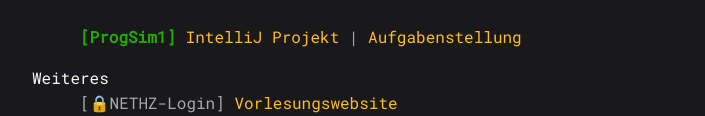
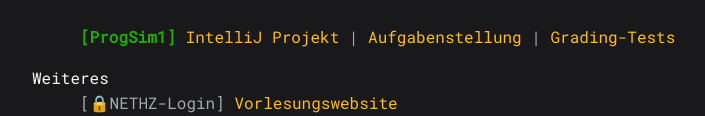
Before and after one commit to HenrikPaetzold/HenrikPaetzold.github.io, a plain HTML site: page index.html in a window 1280 px wide. Shown: the part 472-588 px from the top of the page, without its empty margins (60-765 px from the left). Drawn offline with Linux system fonts and the light colour scheme.

Commit message:
Add gradingtests

```diff
--- a/index.html
+++ b/index.html
@@ -62,7 +62,7 @@
 
                     <ul>
                         <li>
-                            <span class="pulsating-text green">[ProgSim1]</span> <a target="_blank" rel="noopener noreferrer" href="downloads/eprog25/additional_material/ProgSim1.zip">IntelliJ Projekt</a> | <a target="_blank" rel="noopener noreferrer" href="downloads/eprog25/additional_material/ProgSim1.pdf">Aufgabenstellung</span></a>
+                            <span class="pulsating-text green">[ProgSim1]</span> <a target="_blank" rel="noopener noreferrer" href="downloads/eprog25/additional_material/ProgSim1.zip">IntelliJ Projekt</a> | <a target="_blank" rel="noopener noreferrer" href="downloads/eprog25/additional_material/ProgSim1.pdf">Aufgabenstellung</span></a> | <a target="_blank" rel="noopener noreferrer" href="downloads/eprog25/additional_material/GradingTests.zip">Grading-Tests</span></a>
                         </li>
                     </ul>
 
```
Also changed, not shown: 1 other file.
